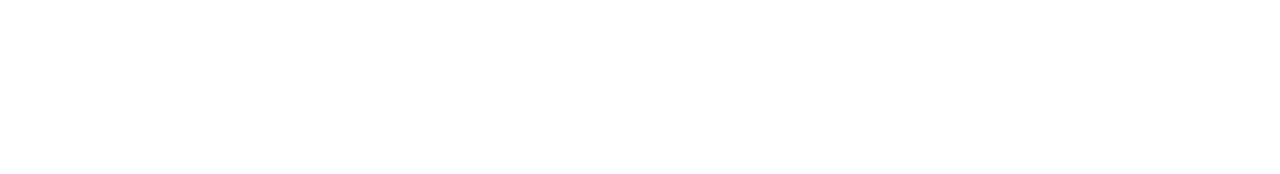
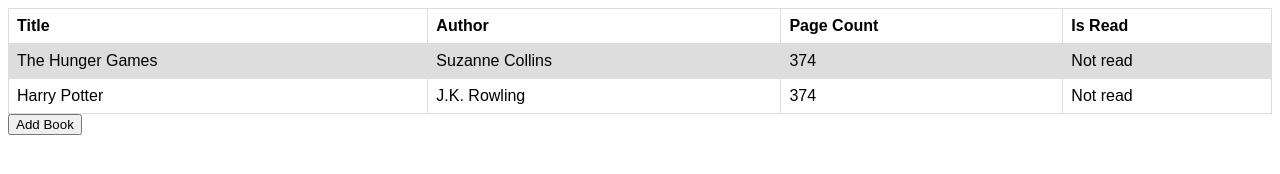
Before and after one commit to mohammadzfr/Library, a plain HTML site: page index.html in a window 1280 px wide. Drawn offline with Linux system fonts and the light colour scheme.

Commit message:
added user book input

```diff
--- a/index.html
+++ b/index.html
@@ -9,6 +9,25 @@
     <title>Library</title>
 </head>
 <body>
-
+    <table class="library">
+        <tr>
+          <th>Title</th>
+          <th>Author</th>
+          <th>Page Count</th>
+          <th>Is Read</th>
+        </tr>
+    </table>
+    <button class="add-book">Add Book</button>
+    <form class="clear">
+        <label for="title">Title</label>
+        <input type="text" name="title" id="title" required>
+        <label for="author">Author</label>
+        <input type="text" name="author" id="author" required>
+        <label for="pages">Page Count</label>
+        <input type="number" name="pages" id="pages" required>
+        <input type="radio" name="read" id="Not Read" value="Not Read">
+        <input type="radio" name="read" id="Read" value="Read">
+        <button class="submit" type="submit">Submit</button>
+    </form>
 </body>
 </html>
--- a/script.js
+++ b/script.js
@@ -1,13 +1,70 @@
-let myLibrary = [hungerGames = new Book('The Hunger Games', 'Suzanne Collins', 374, false)];
+// DOM Elements
+const table = document.querySelector("table");
+const tbody = document.querySelector("tbody");
+const form = document.querySelector("form");
+const addBook = document.querySelector(".add-book");
+
+// Event Listeners
+addBook.addEventListener('click', function() {
+  form.classList.remove("clear");
+})
+
+form.addEventListener('submit', function(e) {
+  e.preventDefault();
+  let title = document.querySelector("#title").value;
+  let author = document.querySelector("#author").value;
+  let pageCount = document.querySelector("#pages").value;
+  let isRead = document.querySelector('input[name="read"]:checked').value;
+  let book = new Book(title, author, pageCount, isRead);
+  myLibrary[myLibrary.length] = book;
+  console.log(myLibrary[myLibrary.length-1]);
+  book.displayBook();
+  console.log(title + author + pageCount + isRead);
+  form.reset();
+  form.classList.add("clear");
+});
+
+// Book stuff
+let hungerGames = new Book('The Hunger Games', 'Suzanne Collins', 374, "Not read");
+let harryPotter = new Book('Harry Potter', 'J.K. Rowling', 374, "Not read");
+let myLibrary = [hungerGames, harryPotter];
 
 function Book(title, author, pageCount, isRead) {
   // the constructor...
-  this.title = title
-  this.author = author
-  this.pageCount = pageCount
-  this.isRead = isRead
+  this.title = title;
+  this.author = author;
+  this.pageCount = pageCount;
+  this.isRead = isRead;
 }
 
 function addBookToLibrary() {
   // do stuff here
+
 }
+
+//loops through every book in myLibrary
+function displayLibrary() {
+  myLibrary.forEach(book => {
+    book.displayBook()
+  })
+}
+
+//inherits from book object and displays book on row
+Book.prototype.displayBook = function() {
+  const row = document.createElement('tr');
+  const entryT = document.createElement('td');
+  const entryA = document.createElement('td');
+  const entryP = document.createElement('td');
+  const entryR = document.createElement('td');
+  tbody.appendChild(row);
+  entryT.innerHTML = this.title;
+  row.appendChild(entryT);
+  entryA.innerHTML = this.author;
+  row.appendChild(entryA);
+  entryP.innerHTML = this.pageCount;
+  row.appendChild(entryP);
+  entryR.innerHTML = this.isRead;
+  row.appendChild(entryR);
+}
+
+displayLibrary();
--- a/style.css
+++ b/style.css
@@ -0,0 +1,21 @@
+
+table {
+  font-family: arial, sans-serif;
+  border-collapse: collapse;
+  width: 100%;
+}
+
+td, th {
+  border: 1px solid #dddddd;
+  text-align: left;
+  padding: 8px;
+}
+
+tr:nth-child(even) {
+  background-color: #dddddd;
+}
+
+
+.clear {
+  display: none;
+}
```
